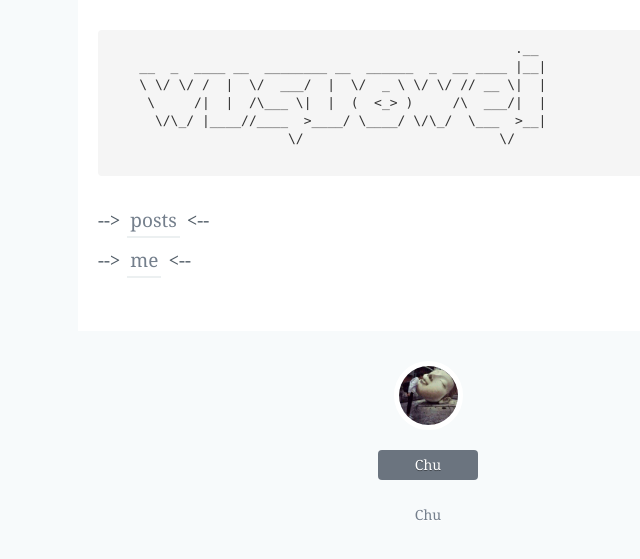
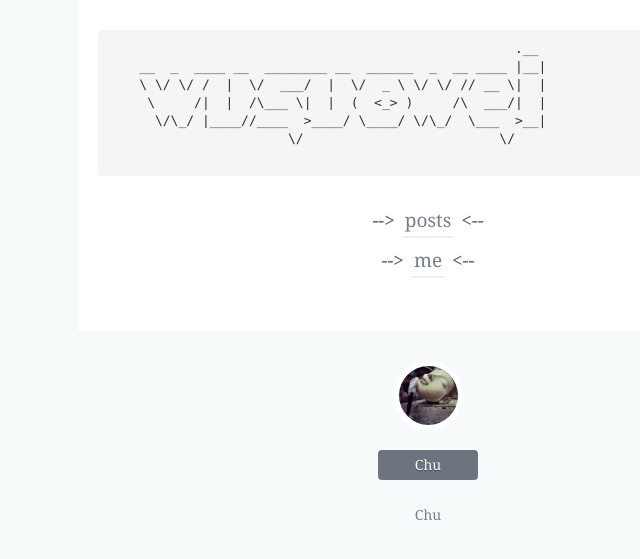
Before and after one commit to bqkc/bqkc.github.io, a Jekyll site: the page built from index.html, in a window 1280 px wide. Shown: the top 559 px of the page, without its empty margins (212-852 px from the left). Built offline with Jekyll 4.4.1, drawn with Linux system fonts in a browser that asks for light colours.

Commit message:
Update index.html

```diff
--- a/index.html
+++ b/index.html
@@ -14,5 +14,5 @@
                        \/                         \/
   </pre>
 </div>
-<div class="index_center">--&gt; <a href="/archive">posts</a> &lt;-- <br> --&gt; <a href="/about">me</a> &lt;--</div>
+<center><div class="index_center">--&gt; <a href="/archive">posts</a> &lt;-- <br> --&gt; <a href="/about">me</a> &lt;--</div></center>
 </div>
```
